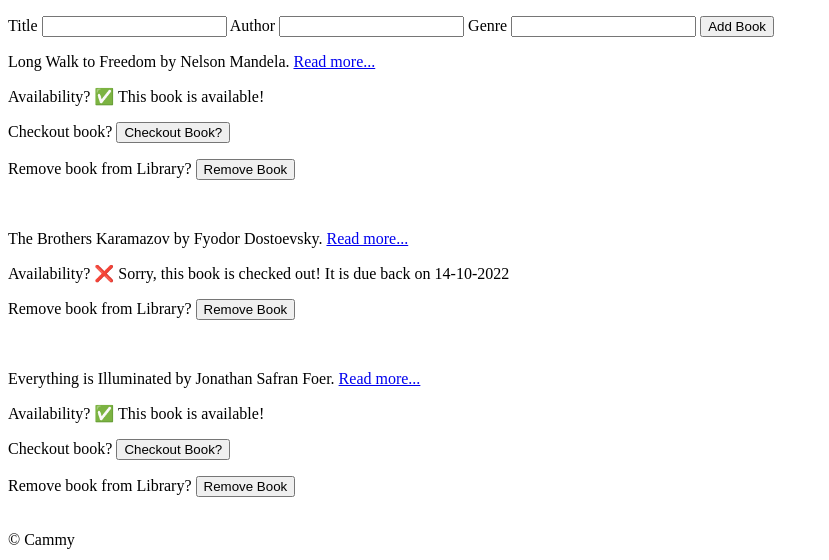
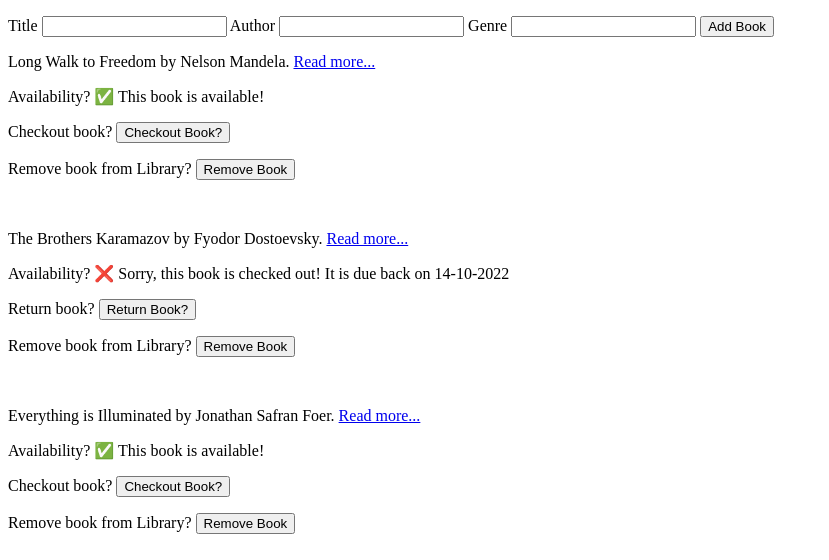
Before and after one commit to cjsarab/flask_library_books, a Flask app: page /books in a window 1280 px wide. Shown: the part 26-586 px from the top of the page, without its empty margins (0-829 px from the left). Run offline with Flask 2, Linux system fonts and the light colour scheme.

Commit message:
Added return book button

```diff
--- a/controllers/controller.py
+++ b/controllers/controller.py
@@ -35,3 +35,8 @@ def remove_book(title):
 def checkout_book(title):
     checkout_book_by_title(title)
     return redirect('/books')
+
+@app.route('/books/return/<title>', methods = ['POST'])
+def return_book(title):
+    return_book_by_title(title)
+    return redirect('/books')
--- a/models/book_list.py
+++ b/models/book_list.py
@@ -21,7 +21,6 @@ def remove_book_by_title(book_title):
         if book.title == book_title:
             book_to_delete = book
             break
-
     books.remove(book_to_delete)
 
 def checkout_book_by_title(book_title):
@@ -30,6 +29,14 @@ def checkout_book_by_title(book_title):
         if book.title == book_title:
             book_to_checkout = book
             break
-
     book.checked_out=True
     book.return_date=return_date
+
+def return_book_by_title(book_title):
+    book_to_return = None
+    for book in books:
+        if book.title == book_title:
+            book_to_return = book
+            break
+    book.checked_out=False
+    book.return_date=None
--- a/templates/index.html
+++ b/templates/index.html
@@ -28,7 +28,11 @@
 
         {% if book.checked_out %}
         &#10060;  Sorry, this book is checked out! It is due back on {{ book.return_date.strftime('%d-%m-%Y') }}
+        <form action="/books/return/{{ book.title }}" method="post">
 
+            <label for="return_book">Return book?</label>
+            <input type="submit" value="Return Book?">
+        </form>
         {% else %}
         &#9989; This book is available!
 
```
